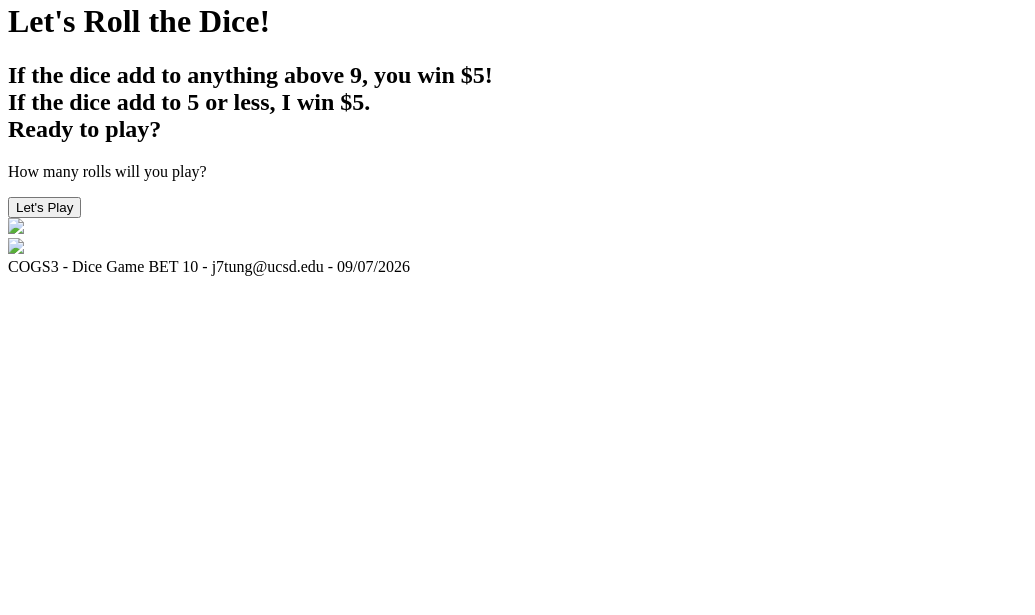
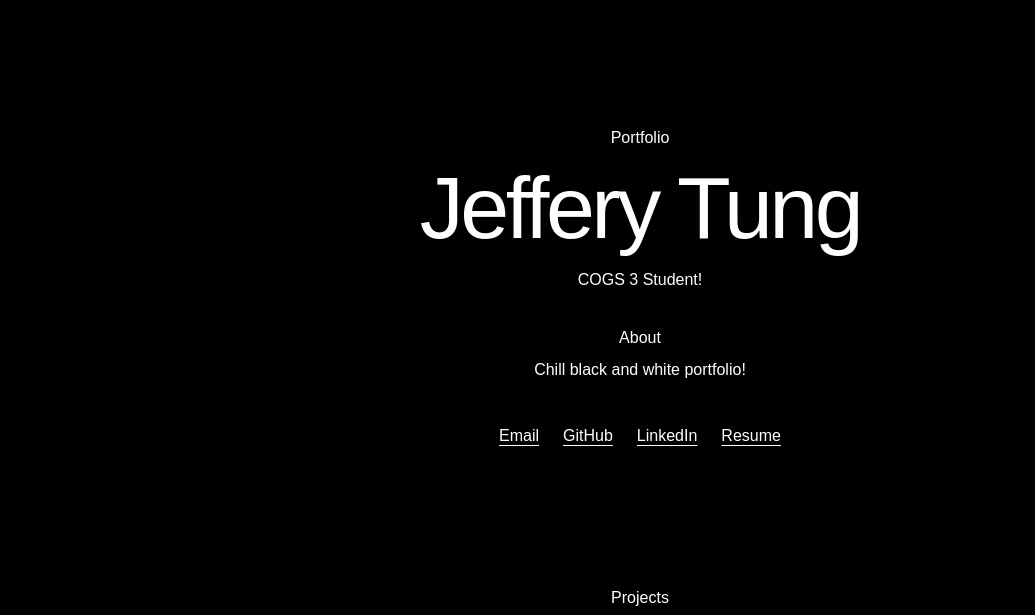
Before and after one commit to jtung0705/jffytng, a plain HTML site: page index.html in a window 1280 px wide. Shown: the part 18-633 px from the top of the page, without its empty margins (0-1035 px from the left). Drawn offline with Linux system fonts and the light colour scheme; a web font is replaced by a local one.

Commit message:
added buncha shit

```diff
--- a/index.html
+++ b/index.html
@@ -1,49 +1,51 @@
 <!DOCTYPE html>
-<html lang="en" dir="ltr">
+<html lang="en">
 
 <head>
   <meta charset="utf-8">
-  <title>COGS3 - Dice Game</title>
+  <meta name="viewport" content="width=device-width, initial-scale=1">
+  <meta name="description" content="The portfolio of Jeffrey Tung, a designer and developer.">
+  <title>Jeffery Tung | Portfolio</title>
   <link rel="stylesheet" href="styles.css">
-  <link href="https://fonts.googleapis.com/css2?family=Caacupe+One&display=swap" rel="stylesheet">
 </head>
 
 <body>
+  <main>
+    <p>Portfolio</p>
+    <h1>Jeffery Tung</h1>
+    <p class="intro">COGS 3 Student!</p>
 
-  <div class="container">
-    <!-- Reports the values of the die and the sum -->
-    <h1>Let's Roll the Dice!</h1>
+    <section aria-labelledby="about-heading">
+      <h2 id="about-heading">About</h2>
+      <p>Chill black and white portfolio!</p>
+    </section>
 
-    <!-- Reports the outcome of the bet -->
-    <h2>
-      If the dice add to anything above 9, you win $5! <br>
-      If the dice add to 5 or less, I win $5. <br>
-      Ready to play?
-    </h2>
+    <nav aria-label="Contact links">
+      <a href="mailto:jtung0705@gmail.com">Email</a>
+      <a href="https://github.com/jtung0705">GitHub</a>
+      <a href="https://linkedin.com/in/jefferytung">LinkedIn</a>
+      <a href="TungJefferyResume.pdf">Resume</a>
+    </nav>
 
-    <!-- JS will input the content -->
-    <h3></h3>
-
-    <div>
-      <p>How many rolls will you play?</p>
-      <button class="myBtn" onclick="letsPlay()">Let's Play</button>
-    </div>
-
-    <div class="dice">
-      <img class="img1" src="images/dice6.png">
-    </div>
-
-    <div class="dice">
-      <img class="img2" src="images/dice6.png">
-    </div>
-  </div>
-
-  <footer>
-    COGS3 - Dice Game BET 10 - j7tung@ucsd.edu - 09/07/2026
-  </footer>
-
-  <script src="index.js" charset="utf-8"></script>
-
+    <section class="projects" aria-labelledby="projects-heading">
+      <h2 id="projects-heading">Projects</h2>
+      <a class="project" href="https://www.kpucsd.com/about">
+        <img src="https://image.thum.io/get/width/1200/crop/800/https://www.kpucsd.com/about" alt="Screenshot ofk p website">
+        <span>Kaibigang Pilipino website</span>
+        <p>A responsive website built for UCSD's Kaibigang Pilipino club.</p>
+      </a>
+      <a class="project" href="diceGame.png">
+        <img src="diceGame.png" alt="DG ss">
+        <span>Dice Game</span>
+        <p>A game created for COGS 3.</p>
+      </a>
+      <a class="project" href="notepad.png">
+        <img src="notepad.png" alt="notepad app ss">
+        <span>Notepad</span>
+        <p>A simple notepad app created for CSE 101.</p>
+      </a>
+    </section>
+  </main>
 </body>
 
 </html>
--- a/styles.css
+++ b/styles.css
@@ -0,0 +1,89 @@
+:root {
+	color: #fff;
+	background: #000;
+	font-family: Arial, sans-serif;
+	line-height: 1.5;
+}
+
+* {
+	box-sizing: border-box;
+}
+
+body {
+	margin: 0;
+}
+
+main {
+	width: min(680px, calc(100% - 40px));
+	min-height: 100vh;
+	padding: 18vh 0 48px;
+	margin: 0 auto;
+	text-align: center;
+}
+
+
+
+h1,
+h2,
+p {
+	margin-top: 0;
+}
+
+h1 {
+	margin-bottom: 18px;
+	font-size: clamp(3rem, 10vw, 5.5rem);
+	font-family: Arial, sans-serif;
+	font-weight: 400;
+	letter-spacing: -0.04em;
+	line-height: 0.95;
+}
+
+
+section {
+	padding-top: 18px;
+}
+
+h2 {
+	margin-bottom: 8px;
+	font: normal 1rem/1.5 Arial, sans-serif;
+}
+
+section p {
+	margin-bottom: 42px;
+}
+
+.projects {
+	margin-top: 120px;
+}
+
+.project {
+	display: block;
+	text-decoration: none;
+}
+
+.project img {
+	display: block;
+	width: 100%;
+	height: auto;
+	border: 1px solid #fff;
+}
+
+.project span {
+	display: block;
+	margin-top: 12px;
+}
+
+.project p {
+	margin: 4px 0 0;
+}
+
+nav {
+	display: flex;
+	gap: 24px;
+	justify-content: center;
+}
+
+a {
+	color: inherit;
+	text-underline-offset: 4px;
+}
```
Also changed, not shown: diceGame.png (added), notepad.png (added), 1 other file.
